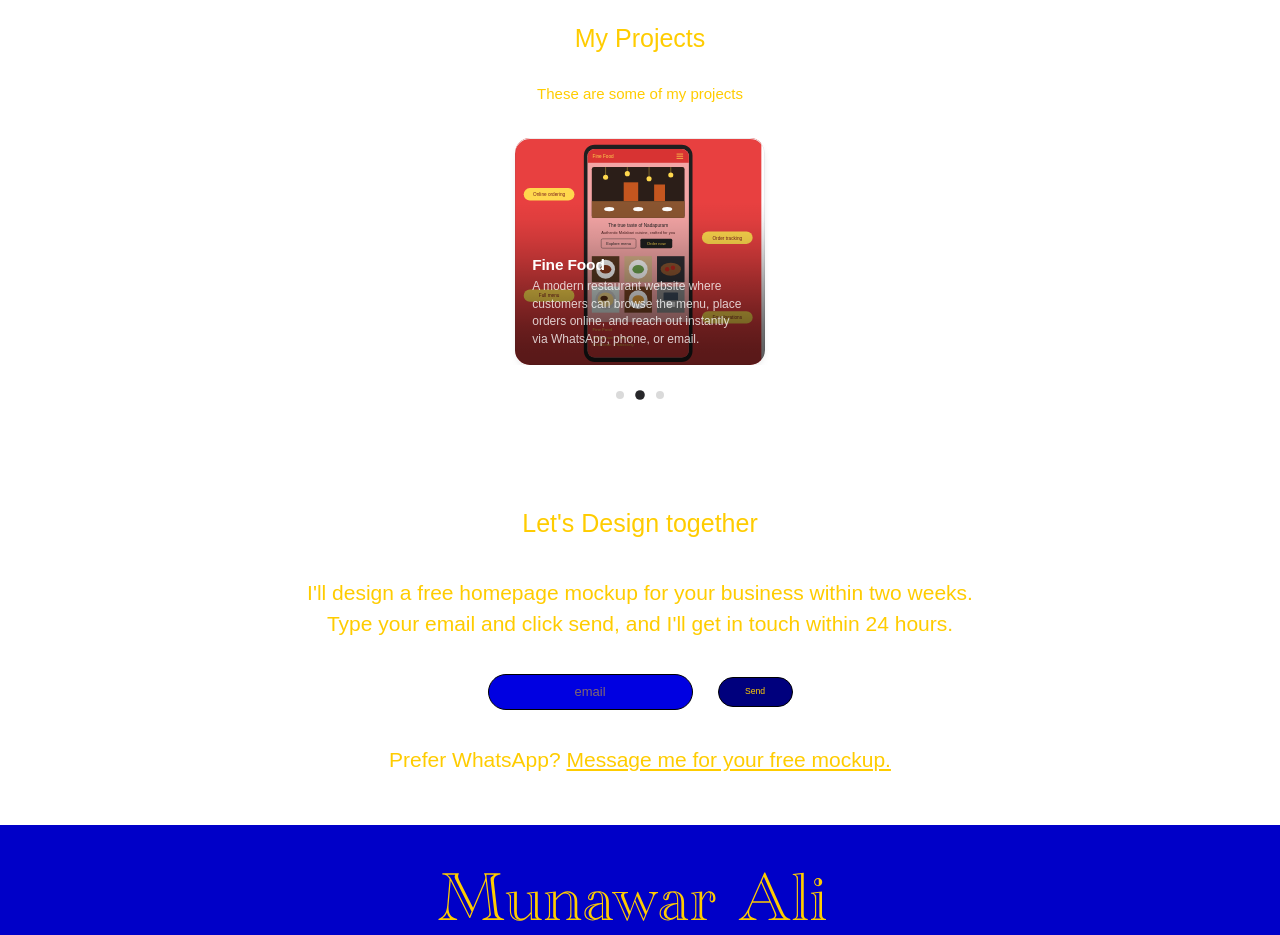
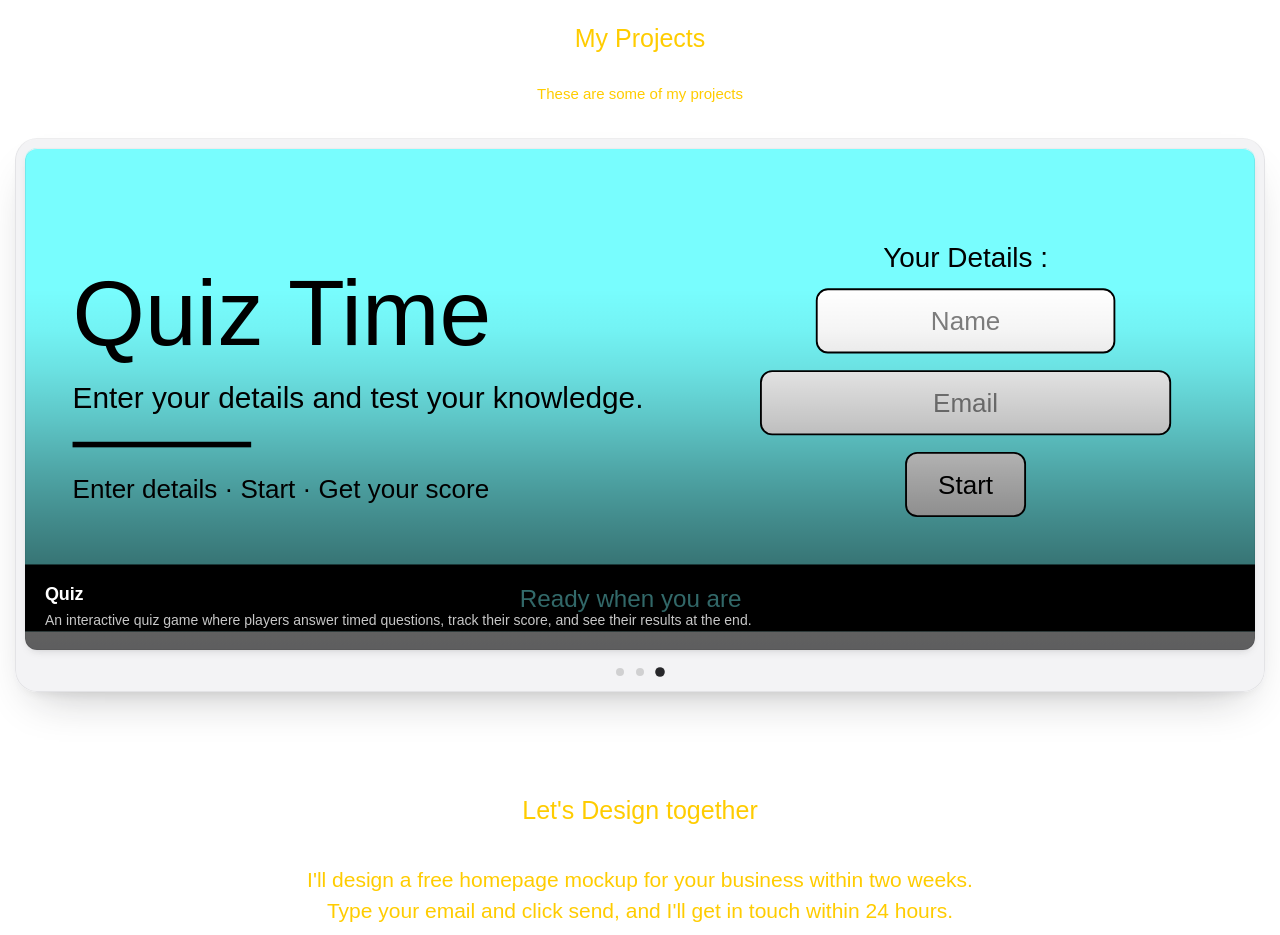
Before and after one commit to Webmav/my-portfolio, a React (Vite) app: page / in a window 1280 px wide. Shown: the part 1380-2315 px from the top of the page. Built offline with nearby package versions, Linux system fonts and the light colour scheme; a web font is replaced by a local one.

Commit message:
Changed styles of project page and carousel for better looking (Mostly basic spacing and sizing).

```diff
--- a/src/components/ProjectCard.jsx
+++ b/src/components/ProjectCard.jsx
@@ -5,7 +5,7 @@ const ProjectCard = ( {projectNumber} ) => {
 
     return(
             <div>
-                <h1 className='justify-self-center text-[17.5px] md:text-[22.5px] my-[7.5px] md:my-[10px] '> { projects[projectNumber].title } </h1>
+                <h1 className='justify-self-center text-[20px] md:text-[22.5px] my-[7.5px] md:my-[10px] '> { projects[projectNumber].title } </h1>
 
                 <NavLink
                     to={`${projects[projectNumber].liveLink}`}
--- a/src/components/ProjectCard2.jsx
+++ b/src/components/ProjectCard2.jsx
@@ -3,29 +3,26 @@ import { NavLink } from 'react-router-dom'
 import Carousel from './Carousel';
 import { projects } from '../json/project.json';
 
-export default function ProjectCard2({ isBaseWidth = 250, isAspectRatio = 1.1, isGap = 12, isRadius = 15, isAutoplayDelay = 4000 }) {
+export default function ProjectCard2({ isBaseWidth, isAspectRatio, isGap, isRadius, isAutoplayDelay, pOneImg = `${projects[0].imgSrc}`, pTwoImg = `${projects[1].imgSrc}`, pThreeImg = `${projects[2].imgSrc}` }) {
     const items = [
-        {title: `${projects[0].title}`, description: `${projects[0].description}`, image: `${projects[0].imgSrc}`, link: `${projects[0]}.liveLink`},
-        {title: `${projects[1].title}`, description: `${projects[1].description}`, image: `${projects[1].imgSrc}`, link: `${projects[1]}.liveLink`},
-        {title: `${projects[2].title}`, description: `${projects[2].description}`, image: `${projects[2].imgSrc}`, link: `${projects[2]}.liveLink`},
+        {title: `${projects[0].title}`, description: `${projects[0].description}`, image: pOneImg},
+        {title: `${projects[1].title}`, description: `${projects[1].description}`, image: pTwoImg},
+        {title: `${projects[2].title}`, description: `${projects[2].description}`, image: pThreeImg},
     ]
 
     return(
         <div className=' relative'>
-            <NavLink
-                to='/projects'
-            >
                 <Carousel
                     items={items}
                     baseWidth={isBaseWidth}
                     aspectRatio={isAspectRatio}
                     effect="tilt"
                     indicator="dots"
-                    frame={false}
+                    frame={true}
                     loop
                     autoplay
                     autoplayDelay={isAutoplayDelay}
-                    pauseOnHover={false}
+                    pauseOnHover={true}
                     theme="light"
                     peek={0}
                     gap={isGap}
@@ -33,7 +30,6 @@ export default function ProjectCard2({ isBaseWidth = 250, isAspectRatio = 1.1, i
                     draggable
                     round={false}
                 />
-            </NavLink>
         </div>
     )
 }
--- a/src/components/Projects.jsx
+++ b/src/components/Projects.jsx
@@ -1,10 +1,10 @@
 import { NavLink } from 'react-router-dom';
 
+import { projects } from '../json/project.json'
 import ProjectCard from './ProjectCard';
 import ProjectCard2 from './ProjectCard2';
 
 export default function Projects() {
-
     function ProjectArrows() {
         const project1 = document.getElementById("project-1");
         const project4 = document.getElementById("project-4");
@@ -31,8 +31,22 @@ export default function Projects() {
                 <button className="border border-white rounded-[100vw] bg-accent-800 py-[3.42px] md:py-[5.35px] md:px-[13.5px] px-[8.5px] text-[6.67px] md:text-[10px] hover:bg-accent-900 hover:text-primary-50 ">App Design</button>
             </div> */}
 
-            <div className='flex flex-wrap justify-center mt-[15px] md:mt-[33px] mx-[5px] sm:gap-[33px] shrink-0' id='project-wrapper'>
-                <ProjectCard2 />
+        {/* For big screen sizes */}
+            <div className='flex justify-center mt-[15px] md:mt-[33px] mx-[5px] sm:gap-[33px] shrink-0 max-md:hidden' id='project-wrapper'>
+                <NavLink
+                    to='/projects'
+                    >
+                    <ProjectCard2 isBaseWidth={1250} isAspectRatio={2.45} isGap={15} isAutoplayDelay={2250} pOneImg={`${projects[0].webImgSrc}`} pTwoImg={`${projects[1].webImgSrc}`} pThreeImg={`${projects[2].webImgSrc}`}/>
+                </NavLink>
+            </div>
+
+        {/* For small screen sizes */}
+            <div className='flex justify-center mt-[15px] md:mt-[33px] mx-[5px] sm:gap-[33px] shrink-0 md:hidden' id='project-wrapper'>
+                <NavLink
+                    to='/projects'
+                >
+                    <ProjectCard2 isBaseWidth={250} isAspectRatio={.75} isGap={12} isRadius={15} isAutoplayDelay={4000}/>
+                </NavLink>
             </div>
         </div>
     )
--- a/src/json/project.json
+++ b/src/json/project.json
@@ -5,6 +5,7 @@
                 "title" : "Pokemon Api",
                 "category" : "Web Design",
                 "imgSrc" : "/img/pokemon_finder_portrait_showcase.svg",
+                "webImgSrc" : "/img/pokemon_finder_cover_landscape.svg",
                 "liveLink": "https://pokemon-react-green-mu.vercel.app/",
                 "githubLink": "https://github.com/Webmav/pokemon-react.git",
                 "description" : "A web app to search any Pokémon, fetch high-quality images via API, and download them instantly."
@@ -13,6 +14,7 @@
                 "title" : "Fine Food",
                 "category" : "Web Design",
                 "imgSrc" : "/img/fine_food_portrait_showcase.svg",
+                "webImgSrc" : "/img/fine_food_cover_banner.svg",
                 "liveLink": "https://local-business-react.vercel.app/",
                 "githubLink": "https://github.com/Webmav/local-business-react.git",
                 "description" : "A modern restaurant website where customers can browse the menu, place orders online, and reach out instantly via WhatsApp, phone, or email."
@@ -21,6 +23,7 @@
                 "title" : "Quiz",
                 "category" : "Web Design",
                 "imgSrc" : "/img/quiz_time_portrait_showcase.svg",
+                "webImgSrc" : "/img/quiz_time_cover_landscape.svg",
                 "liveLink": "https://quick-quiz-react.vercel.app",
                 "githubLink": "https://github.com/Webmav/5question-quiz.git",
                 "description" : "An interactive quiz game where players answer timed questions, track their score, and see their results at the end."
--- a/src/pages/ProjectPage.jsx
+++ b/src/pages/ProjectPage.jsx
@@ -2,29 +2,16 @@ import ProjectCard from "../components/ProjectCard"
 
 export default function ProjectPage() {
     return(
-        <div className='flex flex-wrap justify-center mt-[15px] md:mt-[33px] mx-[5px] sm:gap-[33px] shrink-0' id='project-wrapper'>
+        <div className="min-mx-[5px] my-[25px] md:my-[50px]">
+            <h1 className="my-[12.5px] md:my-[25px] justify-self-center font-bold text-[25px] md:text-[50px] ">Projects</h1>
 
-            <ProjectCard projectNumber={'0'} />
-            <ProjectCard projectNumber={'1'} />
-            <ProjectCard projectNumber={'2'} />
+            <div className='flex flex-wrap justify-center sm:gap-[33px] shrink-0' id='project-wrapper'>
+                <ProjectCard projectNumber={'0'} />
 
+                <ProjectCard projectNumber={'1'} />
 
-            {/*
-                <button
-                    id='arrow-back'
-                    className='absolute left-[2.5px] mt-[35px] text-[75px] hover:text-[var(--clr-primary-500)] max-md:hidden md:hidden'
-                    onClick={ProjectArrows}
-                >
-                    &#8592;
-                </button>
-                <button
-                    id='arrow-next'
-                    className='absolute right-[2.5px] mt-[35px] text-[75px] hover:text-[var(--clr-primary-500)] md:hidden'
-                    onClick={ProjectArrows}
-                >
-                    &#8594;
-                </button>
-            */}
+                <ProjectCard projectNumber={'2'} />
+            </div>
         </div>
     )
 }
```
